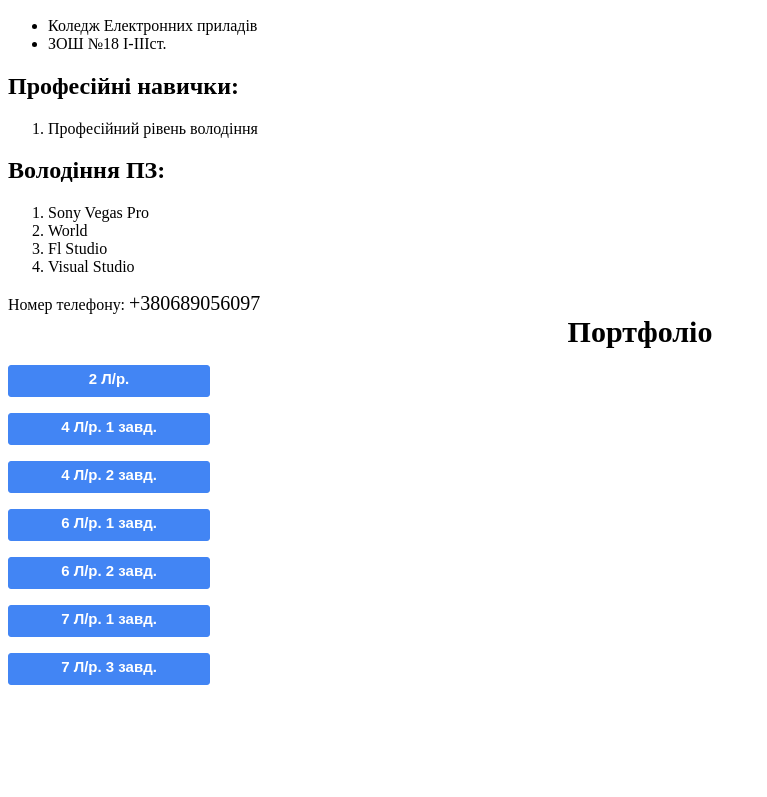
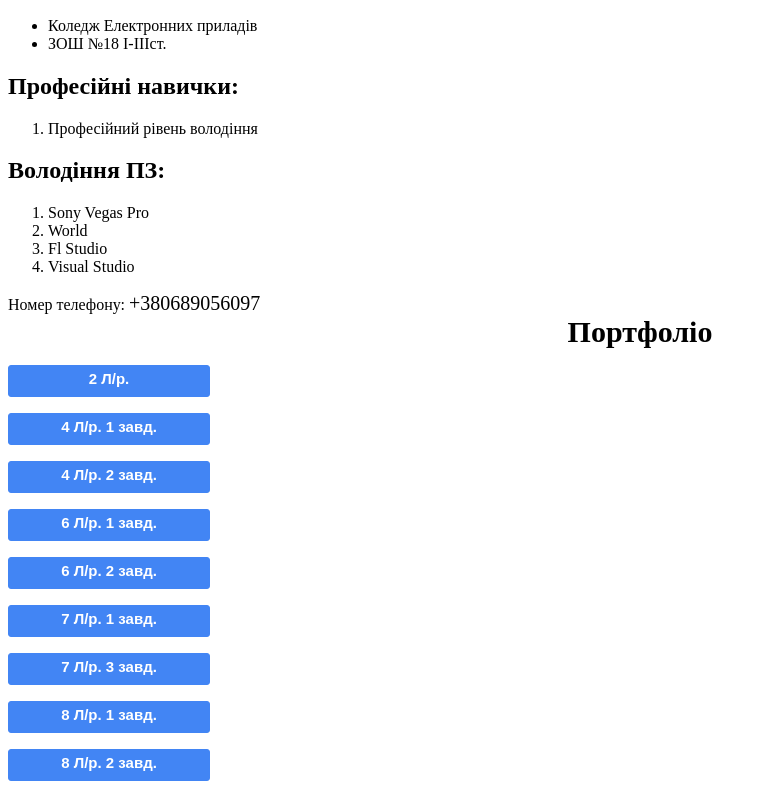
Before and after one commit to olegaostapiyk/resume, a plain HTML site: page index.html in a window 1280 px wide. Shown: the part 397-1194 px from the top of the page, without its empty margins (0-767 px from the left). Before the commit the page ends 1098 px from the top, so only its background shows below. Drawn offline with Linux system fonts and the light colour scheme.

Commit message:
Add files via upload

```diff
--- a/index.html
+++ b/index.html
@@ -52,6 +52,8 @@
     <p><a href="https://olegaostapiyk.github.io/lab6_2/" class="btn" >6 Л/р. 2 завд.</a></p>
     <p><a href="https://olegaostapiyk.github.io/lab7_1/" class="btn" >7 Л/р. 1 завд.</a></p>
     <p><a href="https://olegaostapiyk.github.io/lab7_3/" class="btn" >7 Л/р. 3 завд.</a></p>
+    <p><a href="https://olegaostapiyk.github.io/lr_8_1/" class="btn" >8 Л/р. 1 завд.</a></p>
+    <p><a href="https://olegaostapiyk.github.io/lr_8_2/" class="btn" >8 Л/р. 2 завд.</a></p>
 
 
 
```
